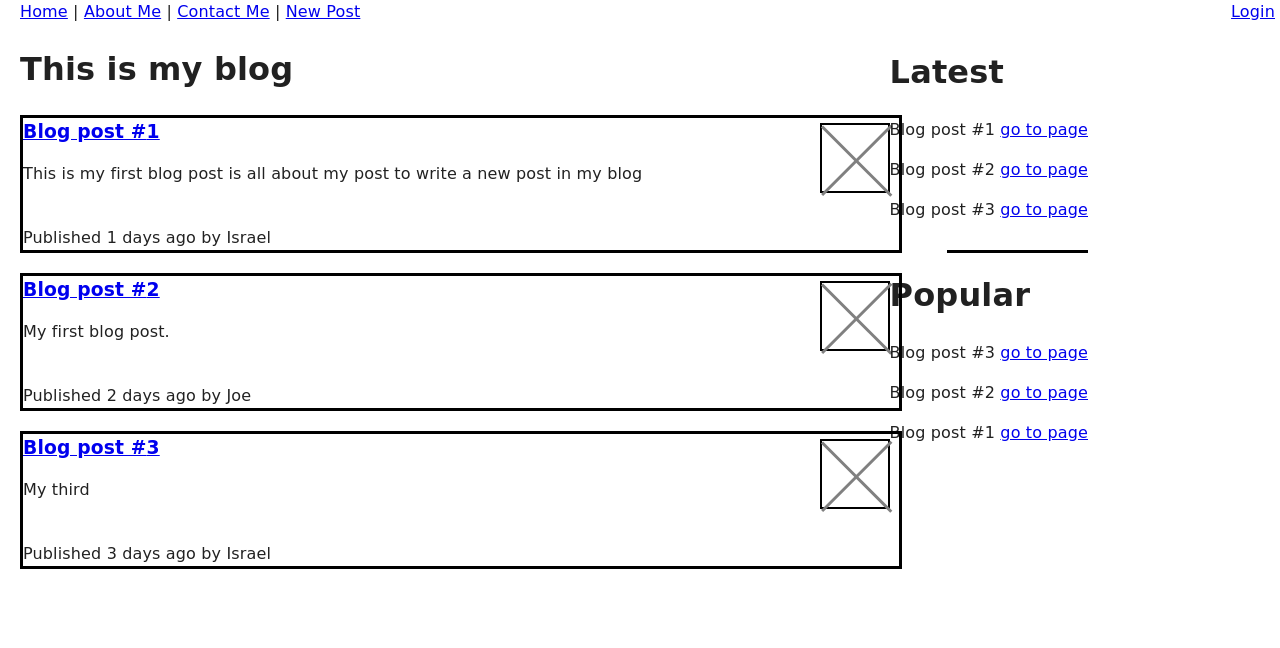
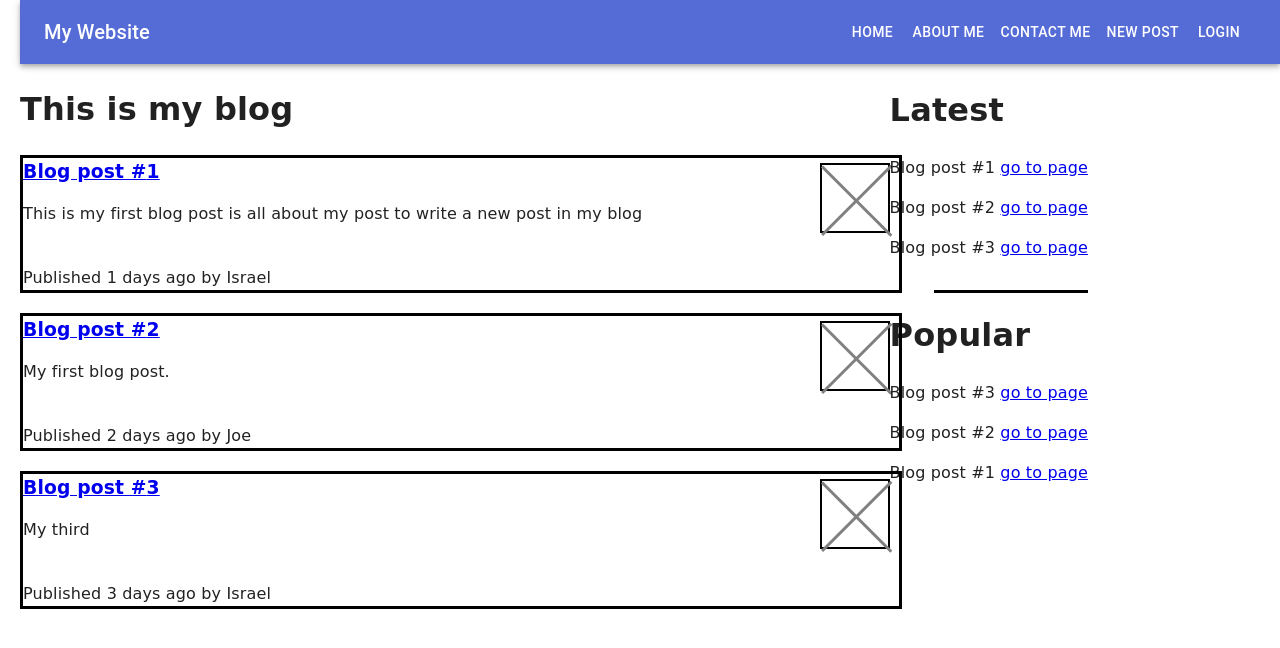
Before and after one commit to ChenAsraf64/Multiple-page-Blog-Structure, a React (Create React App) app: page / in a window 1280 px wide. Shown: the top 648 px of the page. Built offline with nearby package versions, Linux system fonts and the light colour scheme.

Commit message:
commit message

```diff
--- a/src/App.css
+++ b/src/App.css
@@ -68,7 +68,7 @@ span h3,
 /*Positioning "Latest" section*/
 #latest-sidebar .sidebar {
   position: absolute;
-  top: 27px;
+  top: 65px;
   right: 15%;
 }
 
@@ -76,15 +76,15 @@ span h3,
 .line {
   position: absolute;
   border-top: 3px solid black;
-  width: 11%;
-  top: 250px;
+  width: 12%;
+  top: 290px;
   right: 15%;
 }
 
 /*Positioning "Popular" section*/
 #popular-sidebar .sidebar {
   position: absolute;
-  top: 250px;
+  top: 290px;
   right: 15%;
 }
 
--- a/src/components/Header.js
+++ b/src/components/Header.js
@@ -1,15 +1,31 @@
 import React from "react";
 import { Link } from "react-router-dom";
+import { AppBar, Toolbar, Typography, Button } from "@mui/material";
 
 const Header = () => {
     return (
-        <div>
-            <Link to={"/"}>Home</Link> |{" "}
-            <Link to={"/about"}>About Me</Link> |{" "}
-            <Link to="/contact">Contact Me</Link> |{" "}
-            <Link to="/newpost">New Post</Link>
-            <Link id="login" to="/login">Login</Link>
-        </div>
+        <AppBar position="static">
+            <Toolbar>
+                <Typography variant="h6" sx={{ flexGrow: 1 }}>
+                    My Website
+                </Typography>
+                <Button color="inherit" component={Link} to="/">
+                    Home
+                </Button>
+                <Button color="inherit" component={Link} to="/about">
+                    About Me
+                </Button>
+                <Button color="inherit" component={Link} to="/contact">
+                    Contact Me
+                </Button>
+                <Button color="inherit" component={Link} to="/newpost">
+                    New Post
+                </Button>
+                <Button color="inherit" id="login" component={Link} to="/login">
+                    Login
+                </Button>
+            </Toolbar>
+        </AppBar>
     );
 };
 
--- a/src/pages/PostPage.js
+++ b/src/pages/PostPage.js
@@ -1,7 +1,6 @@
 import { useParams } from "react-router-dom";
 import { posts } from "../PostsArray.js";
 import FullPost from '../components/FullPost.js';
-import Header from '../components/Header.js';
 
 const PostPage = () => {
     // Get the post ID from the URL params
```
